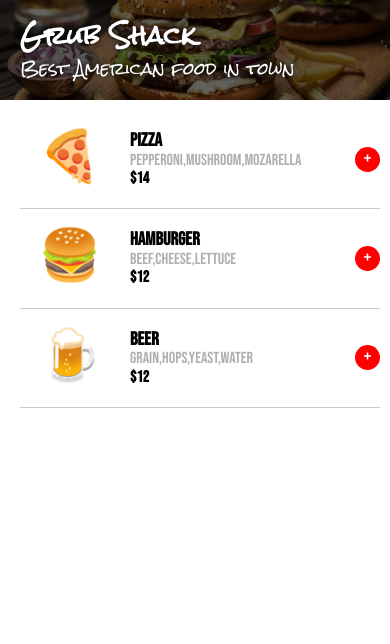
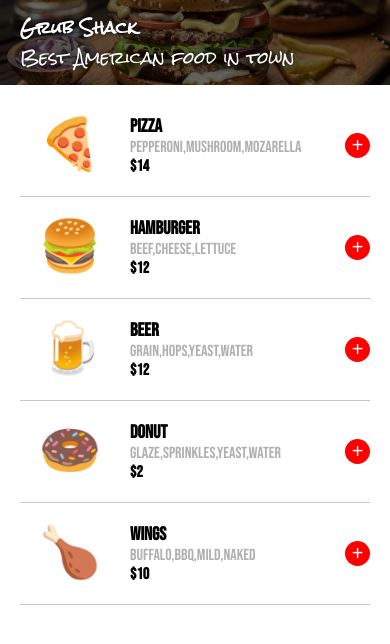
Before and after one commit to KennyTaiDuong/mobile-ordering-app, a plain HTML site: page index.html in a window 390 px wide. Drawn offline with nearby package versions, Linux system fonts and the light colour scheme.

Commit message:
Made more responsive

```diff
--- a/data.js
+++ b/data.js
@@ -19,5 +19,19 @@ export const menuArray = [
         price: 12,
         emoji: "🍺",
         id: 2
-    }
+    },
+        {
+        name: "Donut",
+        ingredients: ["glaze", "sprinkles", "yeast", "water"],
+        price: 2,
+        emoji: "🍩",
+        id: 3
+    },
+        {
+        name: "Wings",
+        ingredients: ["buffalo", "bbq", "mild", "naked"],
+        price: 10,
+        emoji: "🍗",
+        id: 4
+    },
 ]
--- a/index.css
+++ b/index.css
@@ -2,8 +2,7 @@ body {
     margin: 0 auto;
     padding: 0;
     font-family: 'Bebas Neue', cursive;
-    width: 400px;
-    height: auto;
+    height: 850px;
 }
 
 h1,
@@ -19,6 +18,10 @@ button {
     cursor: pointer;
 }
 
+.conatiner {
+    height: 100vh;
+}
+
 /* Banner Container Elements */
 .banner {
     background: linear-gradient(rgba(0, 0, 0, 0.6), rgba(0, 0, 0, 0.6)), url("images/pub-burger.jpg");
@@ -27,7 +30,7 @@ button {
     text-shadow: 0px 0px 5px rgba(0, 0, 0, 1);
     font-family: 'Rock Salt', cursive;
     color: white;
-    height: 100px;
+    height: 10%;
     width: 100%;
     display: flex;
     flex-direction: column;
@@ -38,11 +41,15 @@ button {
 
 .banner-text {
     margin: 0 0 0 20px;
+    line-height: 20px;
+    font-size: 1em;
 }
 
 /* Menu Elements */
 .menu-container {
     margin: 10px 20px;
+    display: flex;
+    flex-direction: column;
 }
 
 .items-container {
@@ -84,9 +91,10 @@ button {
 
 .checkout-container {
     padding: 20px;
-    height: 240px;
+    height: 40%;
     overflow: hidden;
     display: none;
+    flex-direction: column;
 }
 
 .checkout-heading {
@@ -98,7 +106,7 @@ button {
 .order-container {
     display: flex;
     flex-direction: column-reverse;
-    height: 140px;
+    flex: 1;
     overflow-y: auto;
     margin-bottom: 10px;
 }
--- a/index.html
+++ b/index.html
@@ -1,5 +1,6 @@
 <html>
-    <head><link rel="stylesheet" href="https://cdnjs.cloudflare.com/ajax/libs/normalize/8.0.1/normalize.css">
+    <head>
+        <meta name="viewport" content="width=device-width, initial-scale=1.0">
         <!-- Header Font -->
         <link rel="preconnect" href="https://fonts.googleapis.com">
         <link rel="preconnect" href="https://fonts.gstatic.com" crossorigin>
@@ -12,7 +13,8 @@
         <link rel="stylesheet" href="index.css">
     </head>
     <body>
-        <div class="banner">
+        <div class="container">
+            </div><div class="banner">
                 <h2 class="banner-text">Grub Shack</h2>
                 <p class="banner-text">Best American food in town</p>
             </div>
@@ -67,6 +69,8 @@
             <div class="message" id="message">
                 <p class="message-text" id="message-text"></p>
             </div>
+        </div>
+
 	    <script src="index.js" type="module"></script>
     </body>
 </html>
--- a/index.js
+++ b/index.js
@@ -1,4 +1,4 @@
-import { menuArray } from "/data.js"
+import { menuArray } from "./data.js"
 
 const menuContainer = document.getElementById("menu-container")
 const checkoutContainer = document.getElementById("checkout-container")
@@ -16,7 +16,7 @@ let cartList = []
 document.addEventListener("click", function(e){
     if (e.target.dataset.add){
         if (checkoutContainer.style.display === "none"){
-            checkoutContainer.style.display = "block"
+            checkoutContainer.style.display = "flex"
         }
         cartList.push(addItem(e.target.id))
         renderCart()
--- a/vite.config.js
+++ /dev/null
@@ -1,6 +0,0 @@
-import {defineConfig} from 'vite'
-
-
-export default defineConfig({
-	plugins: []
-})
```
Also changed, not shown: package.json (deleted, +0 -13 lines), README.md (deleted). Lines whose indentation alone changed are shown as unchanged.
